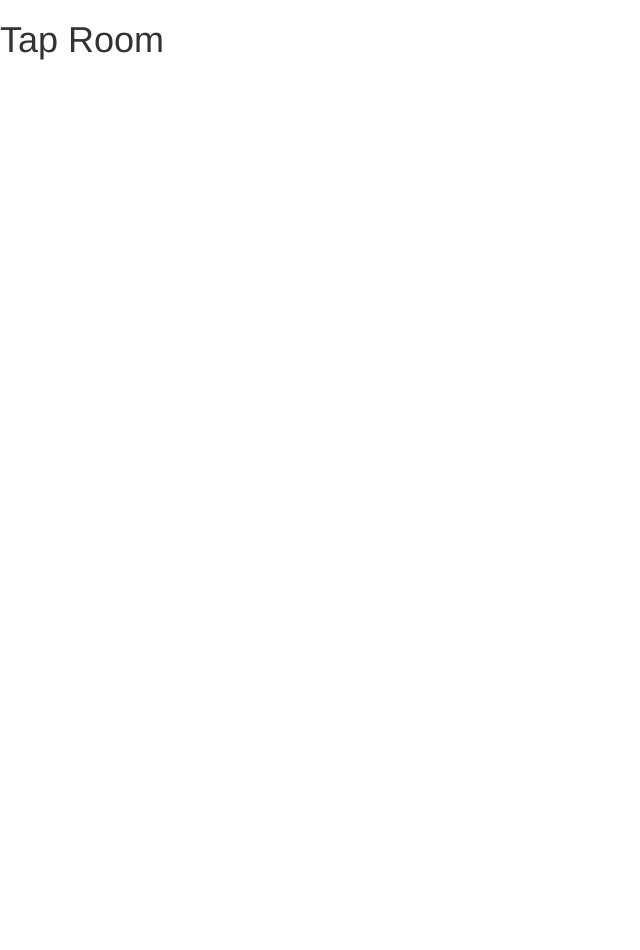
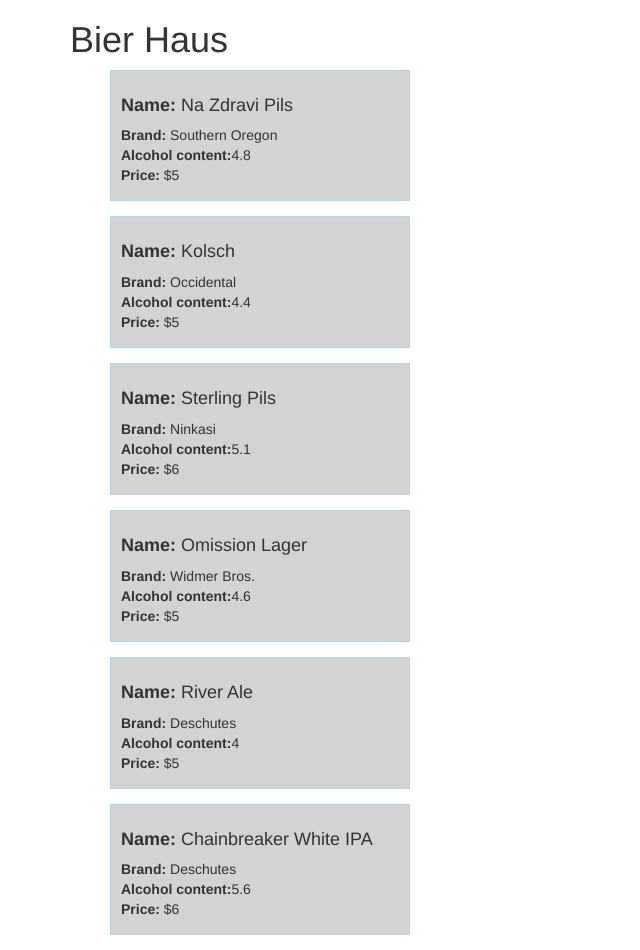
Before and after one commit to mckjoe/Bier-Haus, an Angular app: page / in a window 1280 px wide. Shown: the whole page, without its empty margins (0-640 px from the left). Before the commit the page ends 800 px from the top, so only its background shows below. Built offline with nearby package versions, Linux system fonts and the light colour scheme.

Commit message:
add hard coded keg options to the html as list elements and style the list elements

```diff
--- a/src/app/app.component.css
+++ b/src/app/app.component.css
@@ -0,0 +1,8 @@
+li {
+   border: 1px solid lightblue;
+   padding: 15px 10px;
+   margin-bottom: 15px;
+   width: 300px;
+   background-color: lightgray;
+   list-style: none;
+}
--- a/src/app/app.component.html
+++ b/src/app/app.component.html
@@ -1,3 +1,8 @@
-<h1>
-  {{title}}
-</h1>
+<div class="container">
+  <h1>{{title}}</h1>
+
+  <ul>
+    <li *ngFor="let currentKeg of kegs"><h4><strong>Name:</strong>  {{currentKeg.name}}</h4><strong>Brand:</strong>  {{currentKeg.brand}}<br><strong>Alcohol content:</strong>{{currentKeg.abv}}<br><strong>Price:</strong>  ${{currentKeg.price}}</li>
+  </ul>
+
+</div>
--- a/src/app/app.component.ts
+++ b/src/app/app.component.ts
@@ -6,5 +6,14 @@
   styleUrls: ['./app.component.css']
 })
 export class AppComponent {
-  title = 'Tap Room';
+  title = 'Bier Haus';
+  kegs: Keg[] = [
+    new Keg("Na Zdravi Pils", "Southern Oregon", 4.8, 5),
+    new Keg("Kolsch", "Occidental", 4.4, 5),
+    new Keg("Sterling Pils", "Ninkasi", 5.1, 6),
+    new Keg("Omission Lager", "Widmer Bros.", 4.6, 5),
+    new Keg("River Ale", "Deschutes", 4, 5),
+    new Keg("Chainbreaker White IPA", "Deschutes", 5.6, 6),
+  ];
+
 }
```
